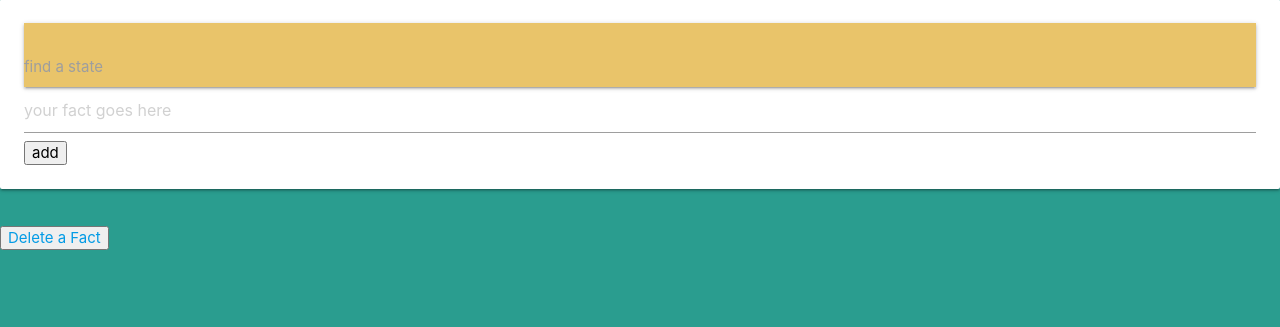
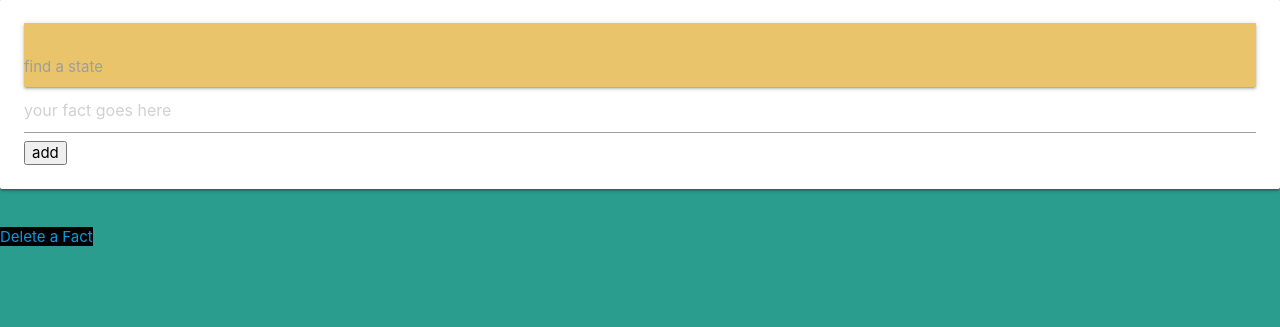
Before and after one commit to Code-Institute-Submissions/NyHagan-Statesproject_MayResub, a Flask app: page /fact in a window 1280 px wide. Shown: the part 216-543 px from the top of the page. Run offline with Flask 2, Linux system fonts and the light colour scheme; some libraries are stand-ins or nearby versions.

Commit message:
change background color of 'delete a fact' button

```diff
--- a/static/css/style.css
+++ b/static/css/style.css
@@ -35,3 +35,7 @@ body{
 .collapsible-header{
     background-color: rgb(244, 162, 97);
 }
+
+#delete{
+    background-color: black;
+}
--- a/templates/fact.html
+++ b/templates/fact.html
@@ -20,8 +20,9 @@
           </div>
         </form>
         <br>
-        <button><a href="{{ url_for('delfact') }}">Delete a Fact</a></button>
-
+        <submit id="delete">
+        <a  href="{{ url_for('delfact') }}">Delete a Fact</a>
+        </submit>
     </div>
 
 {% endblock %}
```
